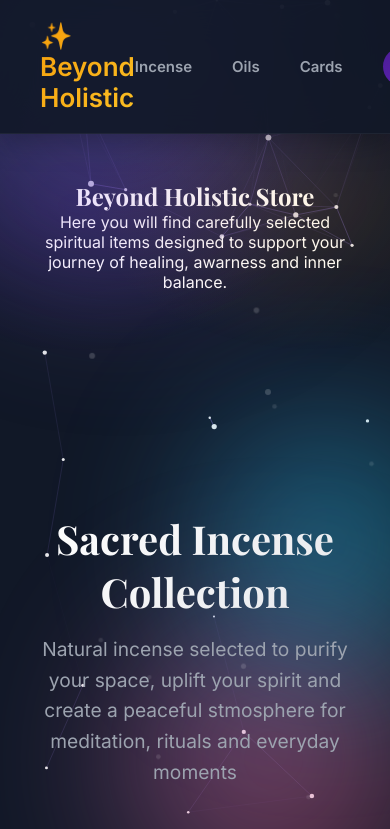
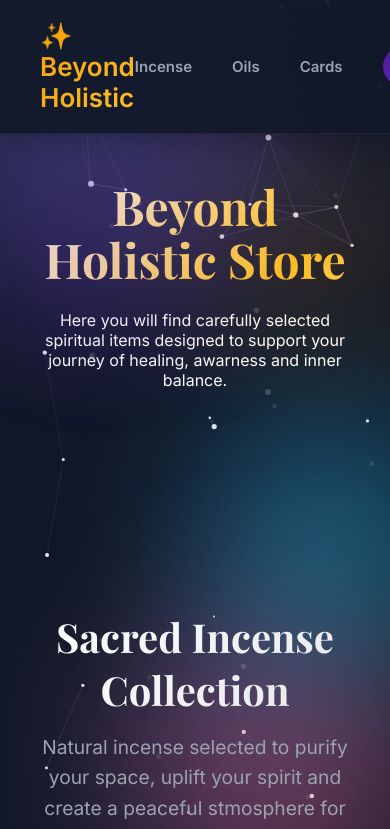
Before and after one commit to AHMEDmoham3d/BeyondHolisticStore, a React app: page / in a window 390 px wide. Shown: the top 829 px of the page. Built offline with nearby package versions, Linux system fonts and the light colour scheme.

Commit message:
first commit

```diff
--- a/src/App.css
+++ b/src/App.css
@@ -663,3 +663,38 @@ h1, h2, h3, h4, h5, h6 {
   transform: translateY(-2px);
   box-shadow: 0 10px 30px rgba(109, 40, 217, 0.4);
 }
+
+/* Hero title enhancement */
+@keyframes shimmer {
+  0% {
+    background-position-x: 0%;
+  }
+  100% {
+    background-position-x: 200%;
+  }
+}
+
+.hero h1 {
+  font-size: 64px;
+  font-weight: 800;
+  margin-bottom: 24px;
+  line-height: 1.1;
+  background: linear-gradient(135deg, var(--text-white) 0%, var(--accent-gold-light) 50%, var(--text-white) 100%);
+  -webkit-background-clip: text;
+  -webkit-text-fill-color: transparent;
+  background-clip: text;
+  animation: shimmer 3s ease-in-out infinite;
+  background-size: 200% auto;
+}
+
+@media (max-width: 768px) {
+  .hero h1 {
+    font-size: 36px;
+  }
+}
+
+@media (max-width: 1024px) {
+  .hero h1 {
+    font-size: 48px;
+  }
+}
```
